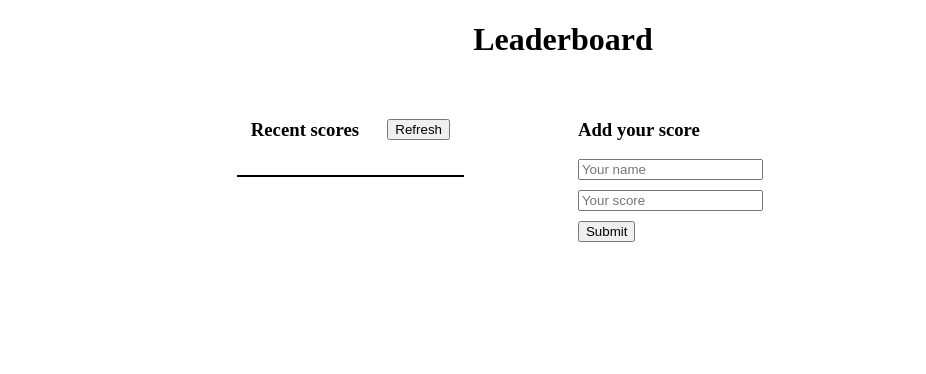
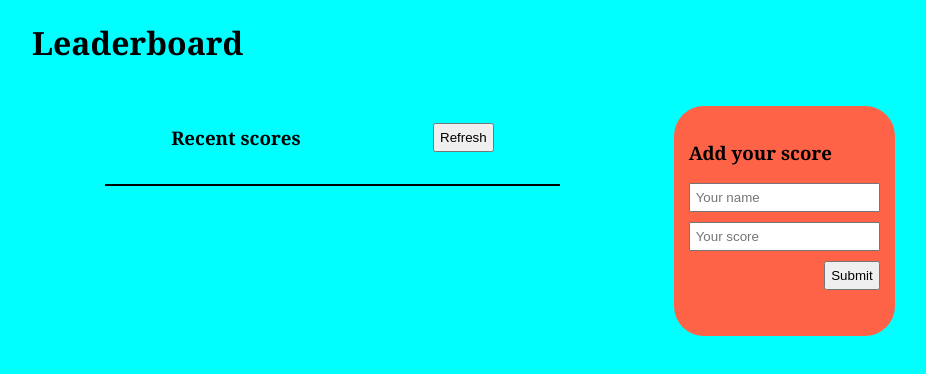
Before and after one commit to amexabee/Leaderboard, a website built with webpack: page src/index.html in a window 1280 px wide. Shown: the whole page, without its empty margins (77-1003 px from the left). Built offline with nearby package versions, Linux system fonts and the light colour scheme.

Commit message:
Add styling

```diff
--- a/src/style.css
+++ b/src/style.css
@@ -1,5 +1,11 @@
+body {
+  font-family: Cambria, Cochin, Georgia, Times, 'Times New Roman', serif;
+  background-color: aqua;
+}
+
 h1 {
-  text-align: center;
+  text-align: left;
+  margin-left: 8%;
 }
 
 .container {
@@ -10,7 +16,7 @@ h1 {
 }
 
 .display {
-  width: 20%;
+  width: 40%;
   margin-right: 10%;
 }
 
@@ -26,6 +32,14 @@ ul {
   padding: 0;
 }
 
+li {
+  padding: 5px;
+}
+
+#scores-list > li:nth-child(odd) {
+  background-color: #fff;
+}
+
 #scores-list > li:nth-child(even) {
   background-color: #ddd;
 }
@@ -34,3 +48,33 @@ ul {
 .score {
   margin-bottom: 10px;
 }
+
+#name,
+#score {
+  padding: 5px;
+}
+
+.add {
+  background-color: tomato;
+  display: flex;
+  flex-direction: column;
+  align-self: end;
+  padding: 15px;
+  border-radius: 30px;
+  height: 200px;
+  margin-bottom: 15px;
+}
+
+#refresh {
+  padding: 5px;
+}
+
+#btn {
+  align-self: end;
+  padding: 5px;
+}
+
+#btn:hover,
+#refresh:hover {
+  cursor: pointer;
+}
```
Also changed, not shown: dist/main.js.
